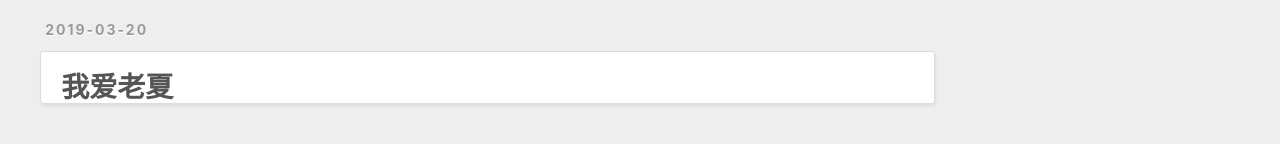
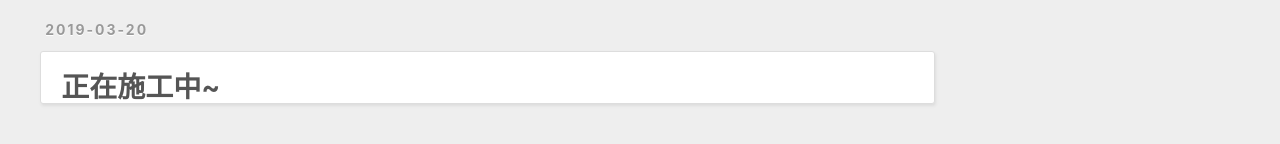
Before and after one commit to weilehaowaner/weilehaowaner.github.io, a plain HTML site: page index.html in a window 1280 px wide. Shown: the part 328-472 px from the top of the page. Drawn offline with nearby package versions, Linux system fonts and the light colour scheme.

Commit message:
Update index.html

```diff
--- a/index.html
+++ b/index.html
@@ -76,7 +76,7 @@
 
 
     <h1 itemprop="name">
-      <a class="article-title" href="/2019/03/20/hello-world/">我爱老夏</a>
+      <a class="article-title" href="/2019/03/20/hello-world/">正在施工中~</a>
     </h1>
 
 
```
